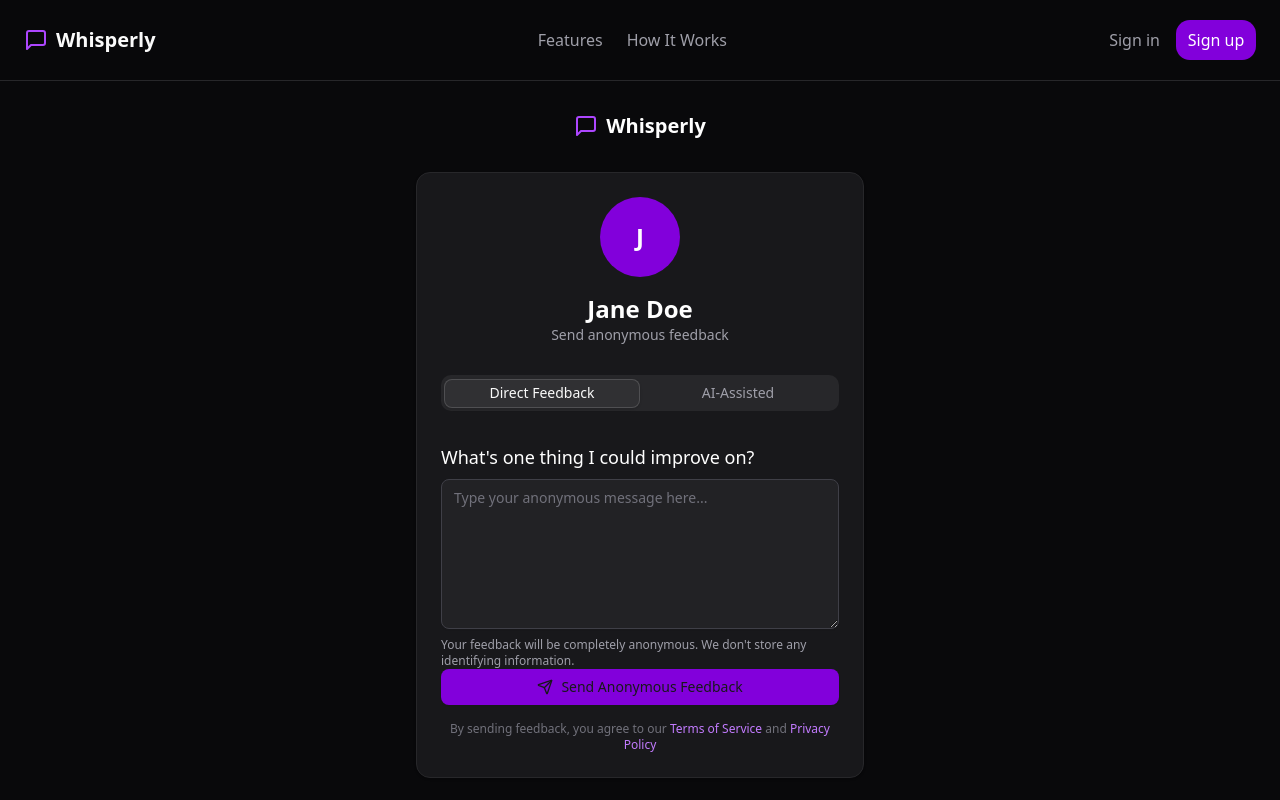
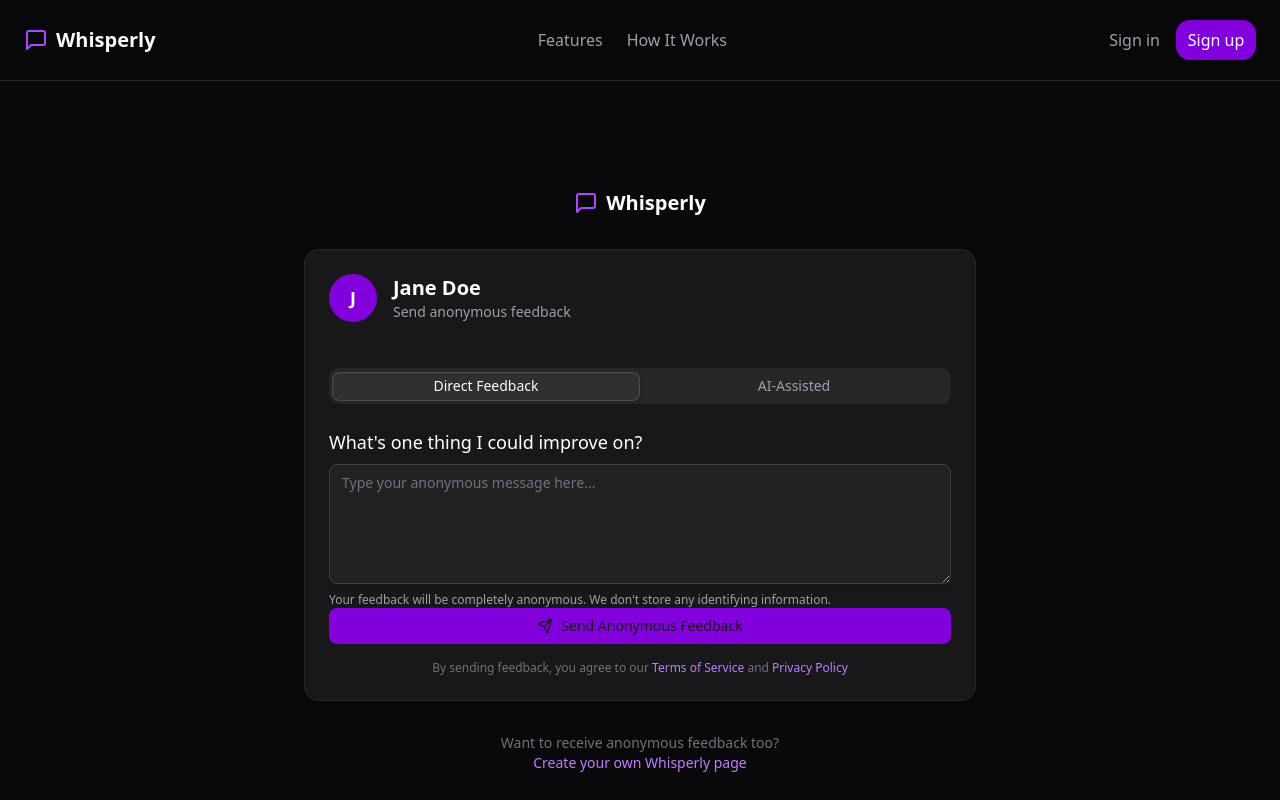
Before and after one commit to talhabilal-dev/whisperly, a Next.js app: page /feedback/1 in a window 1280 px wide. Shown: the top 800 px of the page. Built offline with nearby package versions, Linux system fonts and the light colour scheme.

Commit message:
feat: enhance feedback page layout and styling for improved user experience

```diff
--- a/src/app/(root)/feedback/[username]/page.jsx
+++ b/src/app/(root)/feedback/[username]/page.jsx
@@ -218,34 +218,36 @@
         <span className="text-xl font-bold text-white">Whisperly</span>
       </Link>
 
-      <Card className="w-full max-w-md border-zinc-800 bg-zinc-900 text-white">
-        <CardHeader className="space-y-1">
-          <div className="flex flex-col items-center">
-            <div className="h-20 w-20 rounded-full bg-purple-700 flex items-center justify-center mb-4">
+      <Card className="w-full max-w-2xl border-zinc-800 bg-zinc-900 text-white">
+        <CardHeader className="space-y-1 pb-4">
+          <div className="flex items-center gap-4">
+            <div className="h-12 w-12 rounded-full bg-purple-700 flex items-center justify-center">
               {userData.profileImage ? (
                 <img
                   src={userData.profileImage || "/placeholder.svg"}
                   alt={userData.displayName}
-                  className="h-20 w-20 rounded-full object-cover"
+                  className="h-12 w-12 rounded-full object-cover"
                 />
               ) : (
-                <span className="text-2xl font-bold">
+                <span className="text-lg font-bold">
                   {userData.displayName.charAt(0)}
                 </span>
               )}
             </div>
-            <CardTitle className="text-2xl font-bold">
-              {userData.displayName}
-            </CardTitle>
-            <CardDescription className="text-zinc-400 text-center">
-              Send anonymous feedback
-            </CardDescription>
+            <div className="text-left">
+              <CardTitle className="text-xl font-bold">
+                {userData.displayName}
+              </CardTitle>
+              <CardDescription className="text-zinc-400">
+                Send anonymous feedback
+              </CardDescription>
+            </div>
           </div>
         </CardHeader>
 
         <Tabs value={activeTab} onValueChange={setActiveTab} className="w-full">
           <div className="px-6">
-            <TabsList className="grid w-full grid-cols-2 bg-zinc-800">
+            <TabsList className="grid w-full grid-cols-2 bg-zinc-800 h-9">
               <TabsTrigger
                 value="direct"
                 className="data-[state=active]:bg-purple-700"
@@ -263,7 +265,7 @@
 
           <TabsContent value="direct" className="mt-0">
             <form onSubmit={handleSubmit}>
-              <CardContent className="space-y-4 pt-6">
+              <CardContent className="space-y-3 pt-4">
                 {error && (
                   <Alert
                     variant="destructive"
@@ -281,7 +283,7 @@
                   </h3>
                   <Textarea
                     placeholder="Type your anonymous message here..."
-                    className="min-h-[150px] border-zinc-700 bg-zinc-800 text-white placeholder:text-zinc-500 focus-visible:ring-purple-500"
+                    className="min-h-[120px] border-zinc-700 bg-zinc-800 text-white placeholder:text-zinc-500 focus-visible:ring-purple-500"
                     value={message}
                     onChange={(e) => setMessage(e.target.value)}
                   />
@@ -349,7 +351,7 @@
           </TabsContent>
 
           <TabsContent value="ai-assisted" className="mt-0">
-            <CardContent className="space-y-6 pt-6">
+            <CardContent className="space-y-4 pt-4">
               <div className="space-y-4">
                 <div className="flex items-center gap-2">
                   <Sparkles className="h-5 w-5 text-purple-400" />
@@ -428,7 +430,7 @@
                       {generatedQuestions.map((question, index) => (
                         <div
                           key={index}
-                          className="p-3 rounded-md border border-zinc-700 bg-zinc-800 hover:border-purple-600 cursor-pointer transition-colors"
+                          className="p-2 rounded-md border border-zinc-700 bg-zinc-800 hover:border-purple-600 cursor-pointer transition-colors"
                           onClick={() => selectQuestion(question)}
                         >
                           <div className="flex justify-between items-center">
```
